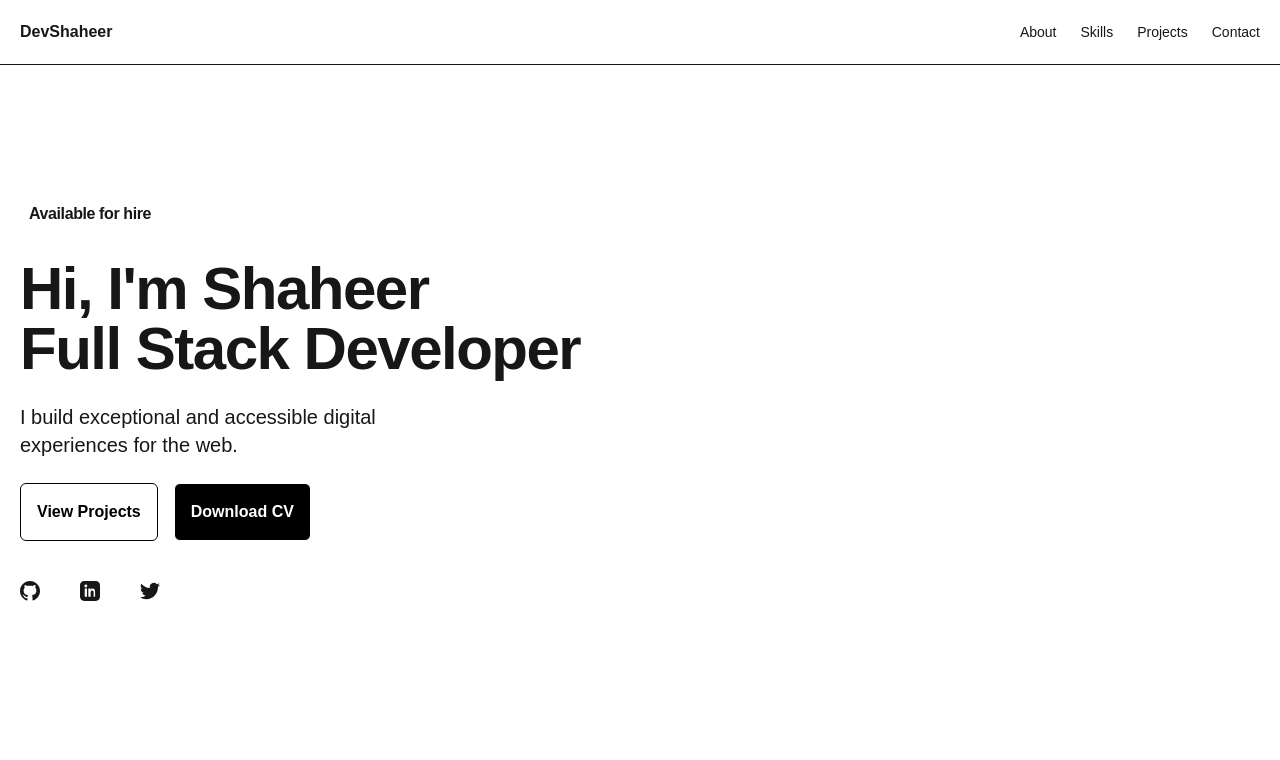
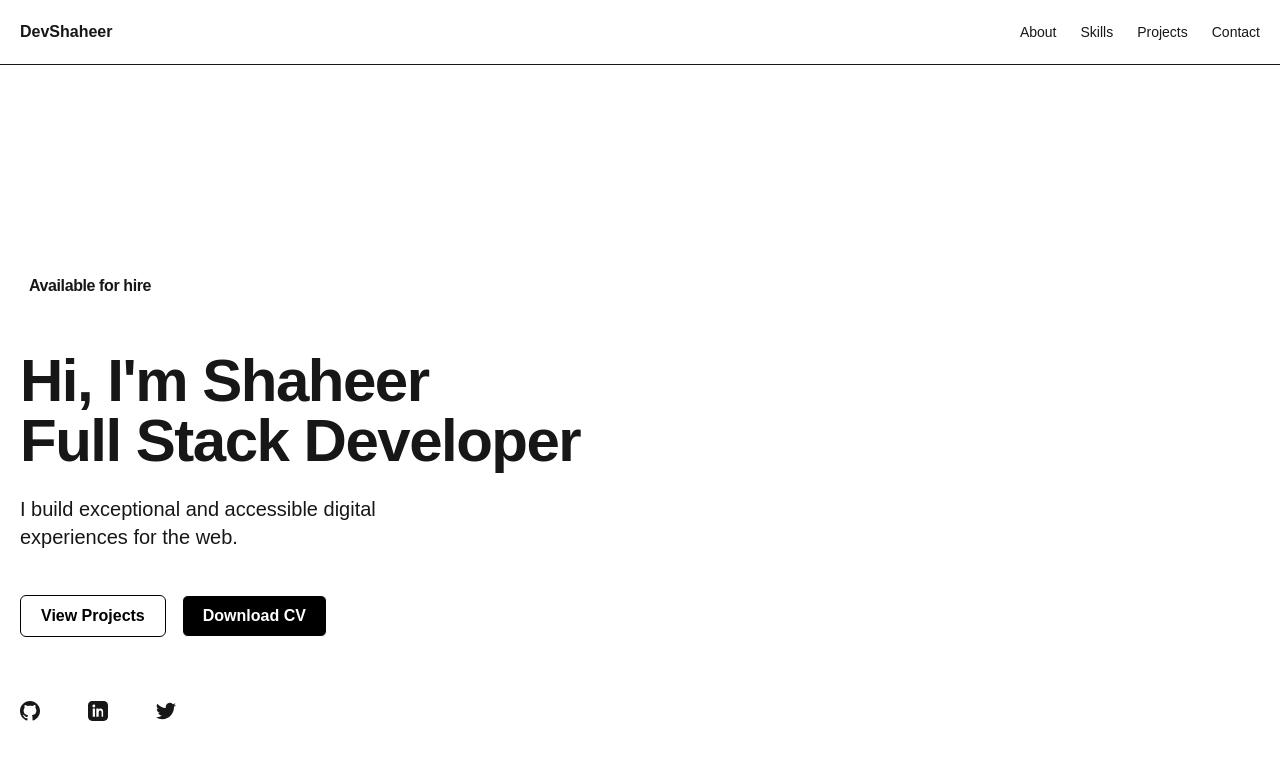
Before and after one commit to Sherrrrryyy/Personal-Portfolio, a Next.js app: page / in a window 1280 px wide. Shown: the top 760 px of the page. Built offline with nearby package versions, Linux system fonts and the light colour scheme.

Commit message:
refactor: adjust spacing and layout in Home component for improved readability

```diff
--- a/src/app/page.jsx
+++ b/src/app/page.jsx
@@ -10,13 +10,13 @@ export default function Home() {
 
       <div className='min-h-screen bg-background'>
         {/* Main Section */}
-        <main className="container pt-32 px-5">
+        <main className="container pt-50 px-5">
           <section>
             <div className="max-w-3xl space-y-6">
               <div className='flex items-center justify-start'>
                 <h1 className="border border-white p-2 rounded-full border-r-4 font-bold tracking-tight">Available for hire</h1>
               </div>
-              <h1 className="text-4xl md:text-6xl font-bold tracking-tight">
+              <h1 className="text-4xl md:text-6xl font-bold tracking-tight pt-5">
                 Hi, I'm <span className="text-primary">Shaheer</span>
                 <br />
                 Full Stack Developer
@@ -25,13 +25,13 @@ export default function Home() {
                 I build exceptional and accessible digital experiences for the web.
               </p>
 
-              <div className="flex gap-4">
-                <div className='p-4 rounded-md border border-primary bg-white text-black font-bold flex gap-4'>
+              <div className="flex gap-4 pt-5">
+                <div className='p-2 px-5 rounded-md border border-primary bg-white text-black font-bold flex gap-4'>
                   <button className="btn-primary">
                     View Projects
                   </button>
                 </div>
-                <div className='p-4 rounded-md border border-white bg-black text-white font-bold flex gap-4'>
+                <div className='p-2 px-5 rounded-md border border-white bg-black text-white font-bold flex gap-4'>
                   <button className="btn-secondary">
                     Download CV
                   </button>
@@ -40,8 +40,8 @@ export default function Home() {
             </div>
           </section>
 
-          <section className="mt-10">
-            <div className="flex gap-10">
+          <section className="container">
+            <div className="flex gap-12 pt-16">
               <Link href="https://github.com" target="_blank" rel="noopener noreferrer">
                 <button className="icon-button">
                   <span className="sr-only">GitHub</span>
```
